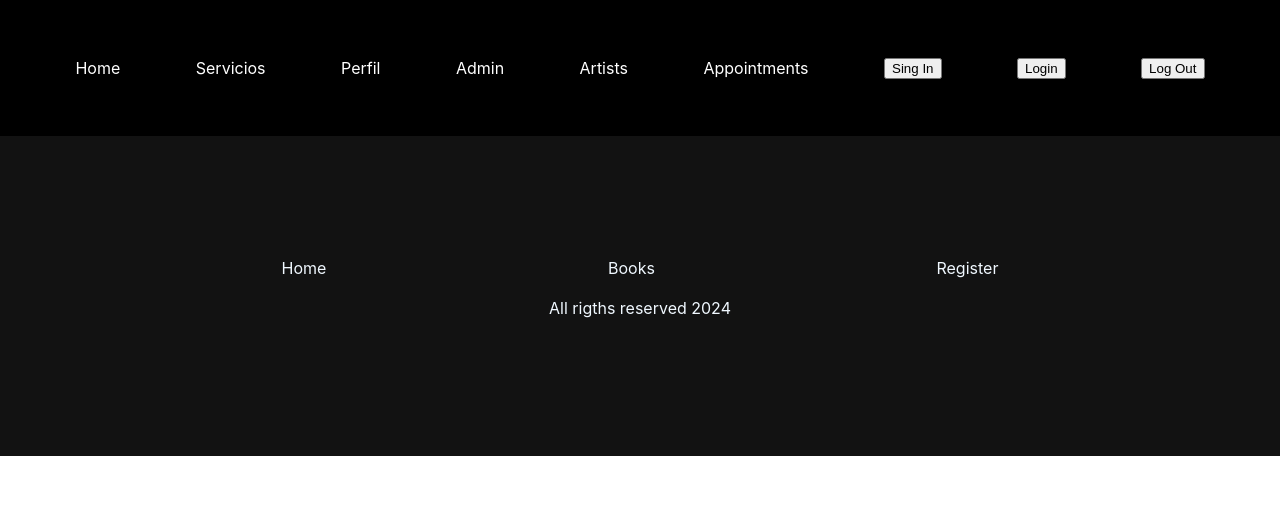
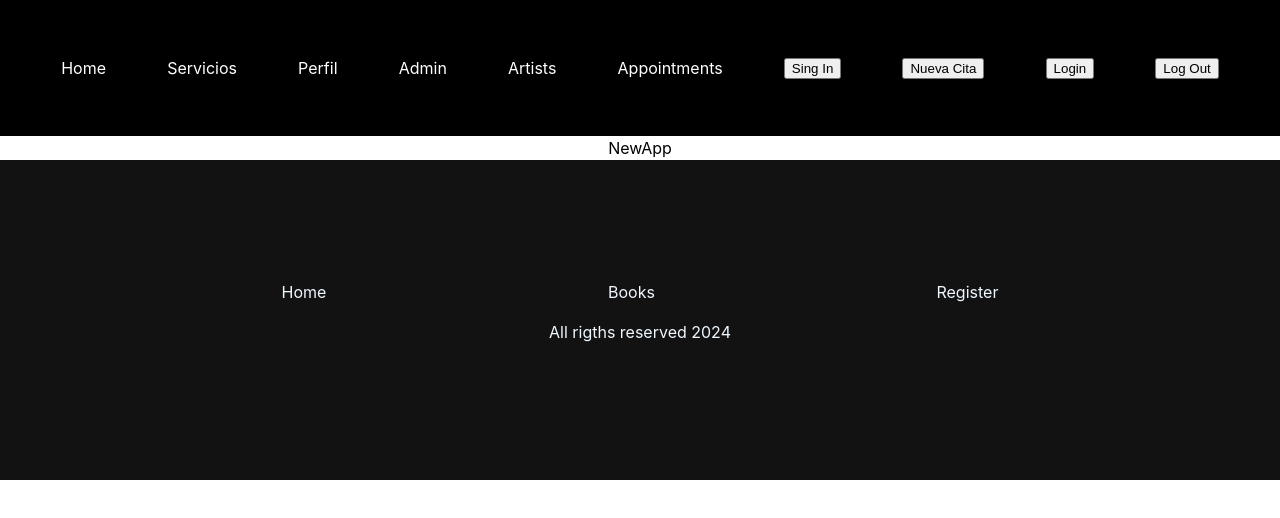
Before and after one commit to AbrahamEsc1911/FSD-FRONTEND-TATTOO-STUDIO, a React (Vite) app: page /newapp in a window 1280 px wide. Shown: the top 518 px of the page. Built offline with nearby package versions, Linux system fonts and the light colour scheme.

Commit message:
feat: new appoinments view created and setted endpoints on body and header as a button

```diff
--- a/src/components/Header/Header.jsx
+++ b/src/components/Header/Header.jsx
@@ -21,6 +21,10 @@ export const Header = () => {
         navigate("/login")
     }
 
+    const newApp = () => {
+        navigate("/newapp")
+    }
+
     return (
         <>
             <div className='Header-root'>
@@ -31,6 +35,7 @@ export const Header = () => {
                     <CSurfer content="Artists" path="/artists" />
                     <CSurfer content="Appointments" path="/appoinments" />
                     <Cinput type="button" value="Sing In" onClickFuntion={Registro} />
+                    <Cinput type="button" value="Nueva Cita" onClickFuntion={newApp} />
                     <Cinput type="button" value="Login" onClickFuntion={Login} />
                     <Cinput type="button" value="Log Out" onClickFuntion={logout} />
             </div>
--- a/src/views/Body/Body.jsx
+++ b/src/views/Body/Body.jsx
@@ -7,6 +7,7 @@ import { Services } from '../Services/Services.jsx'
 import { Admin } from '../Admin/Admin.jsx'
 import { Artists } from '../Artists/Artists.jsx'
 import { Appointments } from '../Appointments/Appointments.jsx'
+import { NewApp } from '../NewApp/NewApp.jsx'
 
 export const Body = () => {
   return (
@@ -19,6 +20,7 @@ export const Body = () => {
         <Route path='/profile' element={<Profile />} />
         <Route path='/artists' element={<Artists />} />
         <Route path='/appoinments' element={<Appointments />} />
+        <Route path='/newapp' element={<NewApp />} />
     </Routes>
     </>
   )
--- /dev/null
+++ b/src/views/NewApp/NewApp.jsx
@@ -0,0 +1,7 @@
+import React from 'react'
+
+export const NewApp = () => {
+  return (
+    <div>NewApp</div>
+  )
+}
```
Also changed, not shown: src/views/NewApp/NewApp.css (added).
